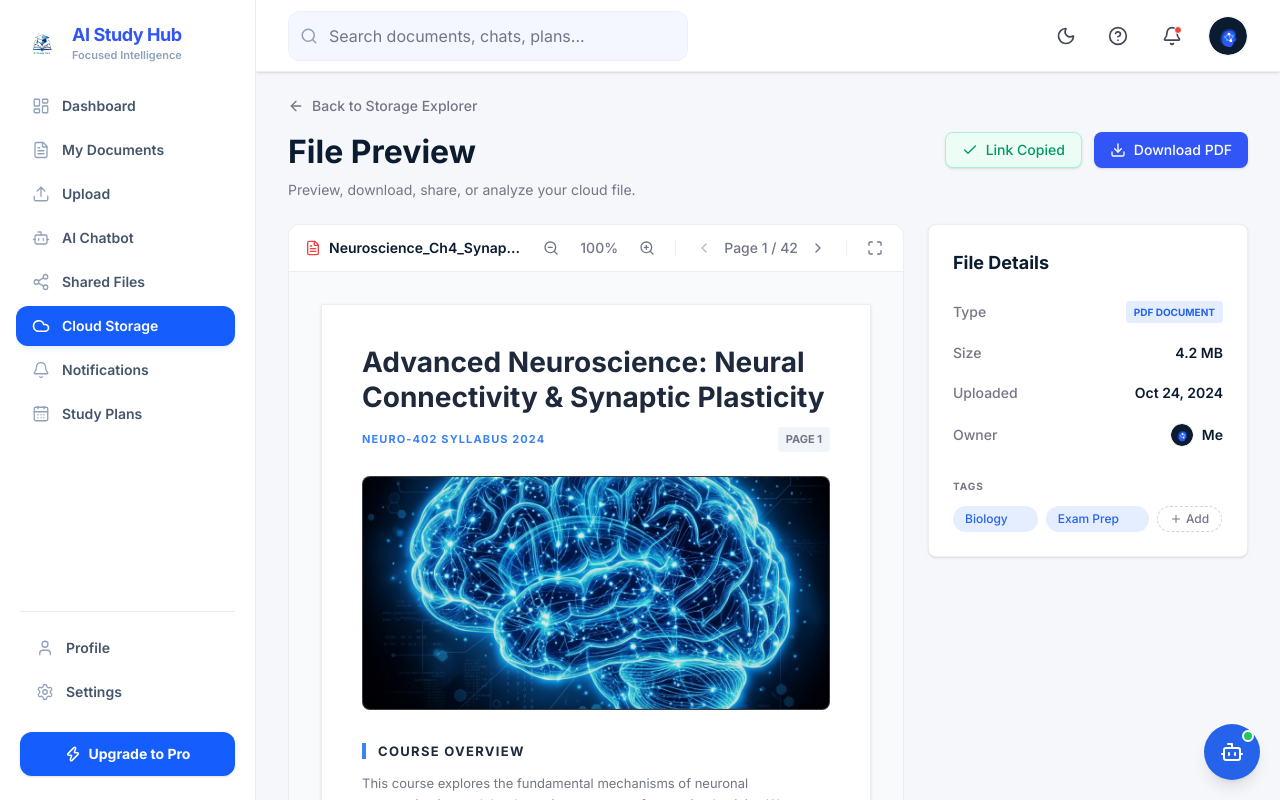
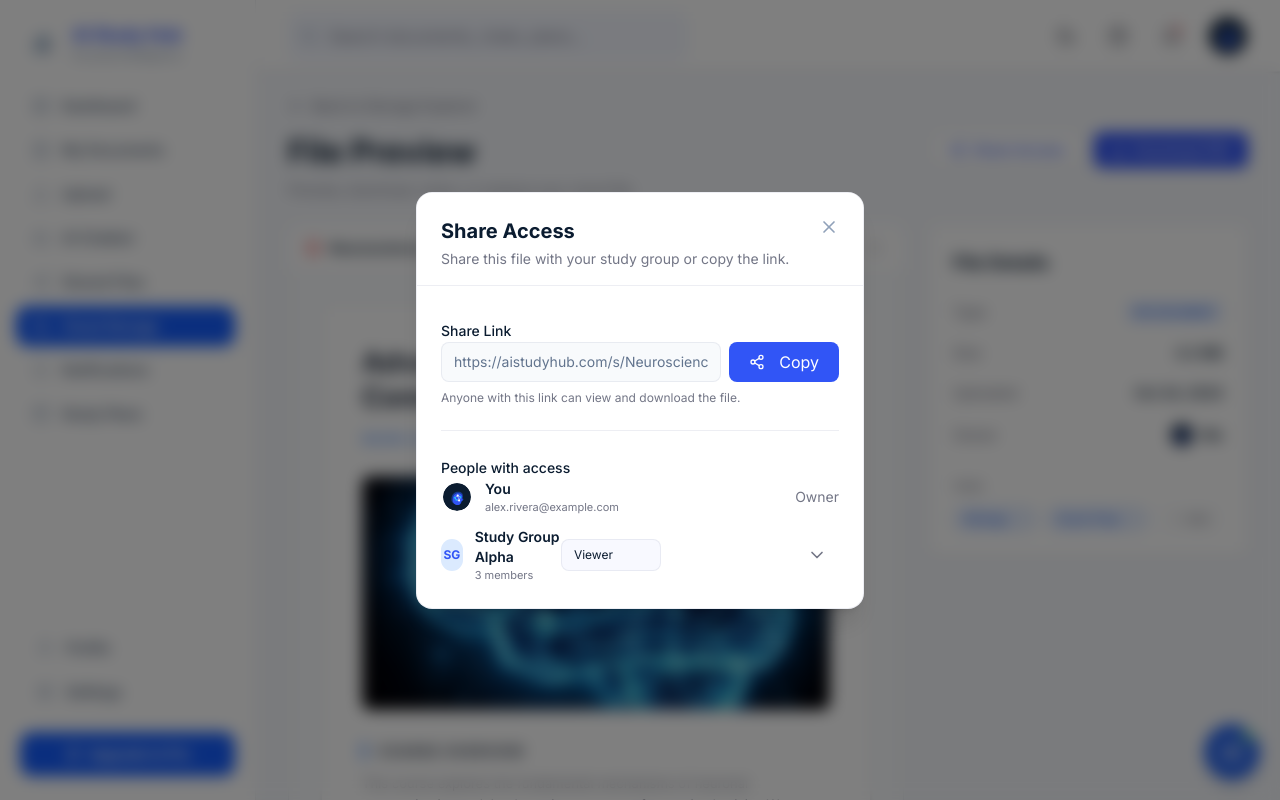
Before and after one commit to huynhduybinh24/SWP391_AIStudyHub, a React (Vite) app in the folder FrontEnd/: page /dashboard/storage/explorer/preview in a window 1280 px wide. Both pictures are taken after a click on the button "Share Access". Built offline with nearby package versions, Linux system fonts and the light colour scheme; the HTML template or start-up script is replaced by a standard one.

Commit message:
feat: implement FilePreviewPage component with viewer tools, zoom, and metadata panel

```diff
--- a/FrontEnd/src/features/storage/pages/FilePreviewPage.tsx
+++ b/FrontEnd/src/features/storage/pages/FilePreviewPage.tsx
@@ -19,6 +19,8 @@ import { Link } from 'react-router-dom'
 import { Button } from '@/components/ui/Button'
 import { Card, CardContent } from '@/components/ui/Card'
 import { Avatar } from '@/components/ui/Avatar'
+import { Modal } from '@/components/ui/Modal'
+import { Select } from '@/components/ui/Select'
 
 export function FilePreviewPage() {
   const [zoom, setZoom] = useState(100)
@@ -26,7 +28,8 @@ export function FilePreviewPage() {
   const [currentPage, setCurrentPage] = useState(1)
   const [isDownloading, setIsDownloading] = useState(false)
   const [isDownloaded, setIsDownloaded] = useState(false)
-  const [isShared, setIsShared] = useState(false)
+  const [isShareModalOpen, setIsShareModalOpen] = useState(false)
+  const [isLinkCopied, setIsLinkCopied] = useState(false)
   const [tags, setTags] = useState(['Biology', 'Exam Prep'])
   const [newTag, setNewTag] = useState('')
   const [isAddingTag, setIsAddingTag] = useState(false)
@@ -48,8 +51,7 @@ export function FilePreviewPage() {
   }
 
   const handleShare = () => {
-    setIsShared(true)
-    setTimeout(() => setIsShared(false), 3000)
+    setIsShareModalOpen(true)
   }
 
   const handleRemoveTag = (tagToRemove: string) => {
@@ -92,14 +94,10 @@ export function FilePreviewPage() {
             <Button
               onClick={handleShare}
               variant="secondary"
-              className={`gap-2 h-9 px-4 text-sm font-medium transition-colors shadow-sm ${
-                isShared
-                  ? 'text-emerald-600 border-emerald-200 bg-emerald-50 hover:bg-emerald-50'
-                  : 'text-[#3155F6] border-slate-200 hover:bg-slate-50 bg-white'
-              }`}
+              className="gap-2 h-9 px-4 text-sm font-medium transition-colors shadow-sm text-[#3155F6] border-slate-200 hover:bg-slate-50 bg-white"
             >
-              {isShared ? <Check className="size-4" /> : <Share2 className="size-4" />}
-              {isShared ? 'Link Copied' : 'Share Access'}
+              <Share2 className="size-4" />
+              Share Access
             </Button>
             <Button
               onClick={handleDownload}
@@ -257,6 +255,79 @@ export function FilePreviewPage() {
           </CardContent>
         </Card>
       </div>
+
+      <Modal
+        isOpen={isShareModalOpen}
+        onClose={() => setIsShareModalOpen(false)}
+        title="Share Access"
+        description="Share this file with your study group or copy the link."
+        className="max-w-md"
+      >
+        <div className="flex flex-col gap-4 mt-2">
+          {/* Link Section */}
+          <div className="space-y-2">
+            <label className="text-sm font-medium text-foreground">Share Link</label>
+            <div className="flex items-center gap-2">
+              <input
+                type="text"
+                readOnly
+                value="https://aistudyhub.com/s/Neuroscience_Ch4"
+                className="flex-1 h-10 px-3 py-2 text-sm rounded-lg border border-border bg-slate-50 text-slate-500 focus:outline-none"
+              />
+              <Button
+                onClick={() => {
+                  setIsLinkCopied(true);
+                  setTimeout(() => setIsLinkCopied(false), 2000);
+                }}
+                className={`shrink-0 h-10 transition-colors ${
+                  isLinkCopied
+                    ? 'bg-emerald-600 hover:bg-emerald-700 text-white'
+                    : 'bg-[#3155F6] hover:bg-[#2563eb] text-white'
+                }`}
+              >
+                {isLinkCopied ? <Check className="size-4 mr-1.5" /> : <Share2 className="size-4 mr-1.5" />}
+                {isLinkCopied ? 'Copied!' : 'Copy'}
+              </Button>
+            </div>
+            <p className="text-xs text-muted">Anyone with this link can view and download the file.</p>
+          </div>
+
+          <div className="h-px bg-border my-2"></div>
+
+          {/* Access List */}
+          <div className="space-y-3">
+            <label className="text-sm font-medium text-foreground">People with access</label>
+
+            <div className="flex items-center justify-between">
+              <div className="flex items-center gap-3">
+                <Avatar src="/avatar.svg" name="Me" className="size-8" />
+                <div>
+                  <p className="text-sm font-semibold text-foreground">You</p>
+                  <p className="text-[11px] text-muted">alex.rivera@example.com</p>
+                </div>
+              </div>
+              <span className="text-sm text-muted">Owner</span>
+            </div>
+
+            <div className="flex items-center justify-between">
+              <div className="flex items-center gap-3">
+                <div className="size-8 rounded-full bg-blue-100 text-[#3155F6] flex items-center justify-center text-xs font-bold">
+                  SG
+                </div>
+                <div>
+                  <p className="text-sm font-semibold text-foreground">Study Group Alpha</p>
+                  <p className="text-[11px] text-muted">3 members</p>
+                </div>
+              </div>
+              <Select className="w-[100px] h-8 text-xs py-0">
+                <option>Viewer</option>
+                <option>Editor</option>
+                <option>Remove</option>
+              </Select>
+            </div>
+          </div>
+        </div>
+      </Modal>
     </div>
   )
 }
```
